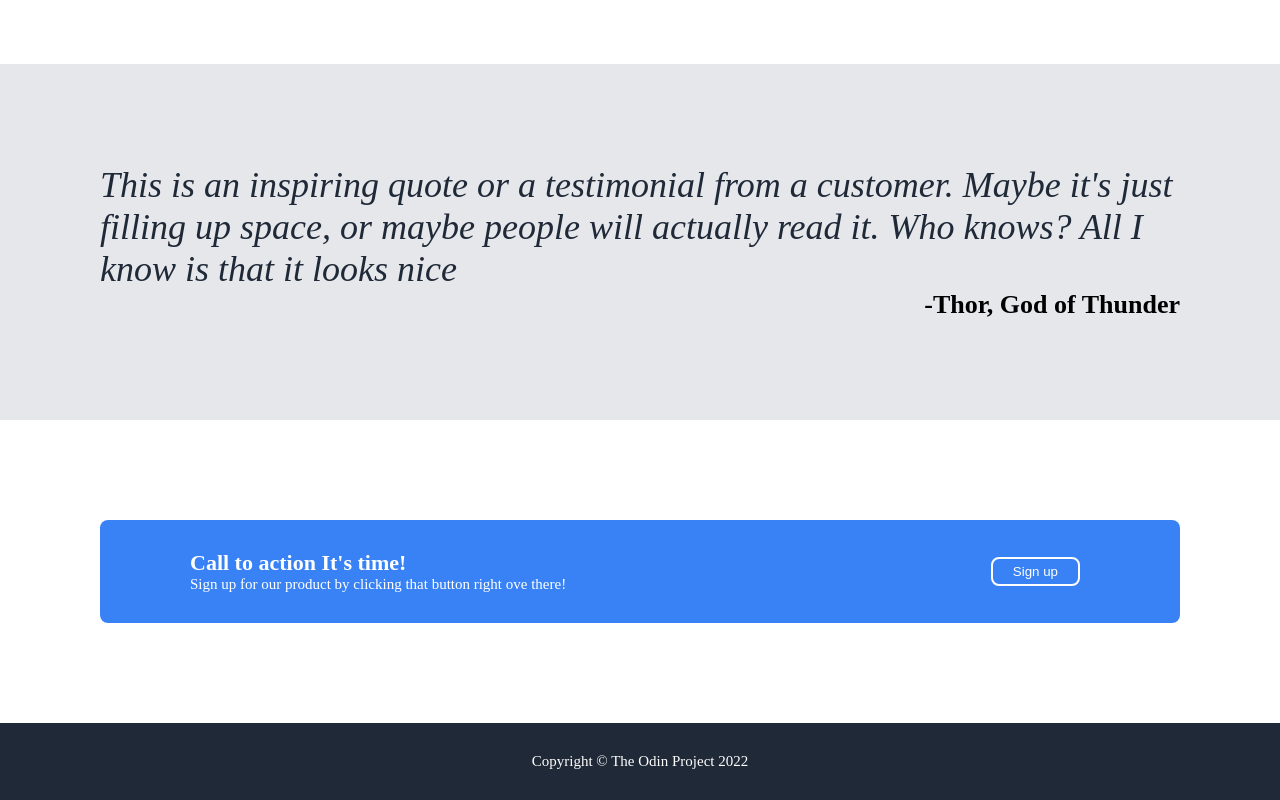
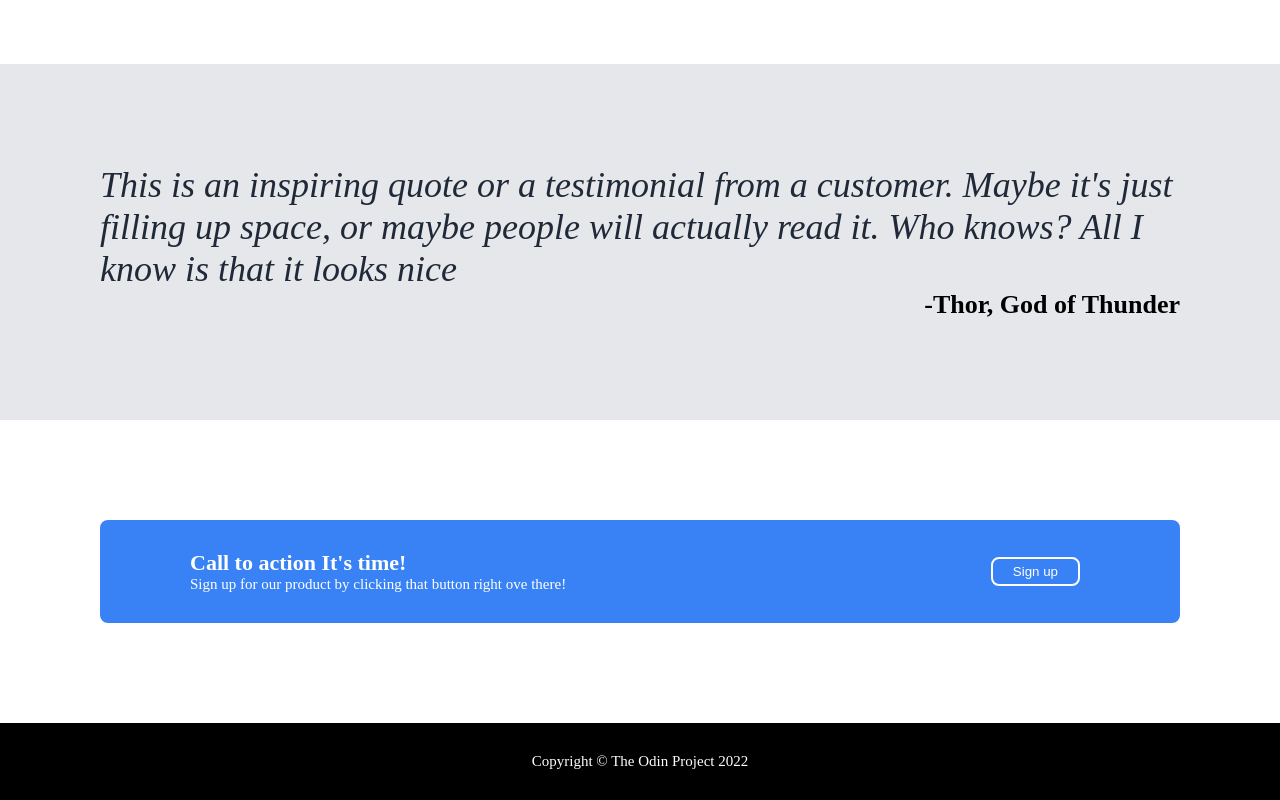
Before and after one commit to fjorn-x/FoodieFC, a plain HTML site: page index.html in a window 1280 px wide. Shown: the part 862-1662 px from the top of the page. Drawn offline with Linux system fonts and the light colour scheme.

Commit message:
trying new color for footer

```diff
--- a/style.css
+++ b/style.css
@@ -197,7 +197,7 @@ img {
   padding: 30px 100px;
   font-size: 15px;
   color: white;
-  background-color: #1f2937;
+  background-color: black;
   display: flex;
   justify-content: center;
   align-items: center;
```
